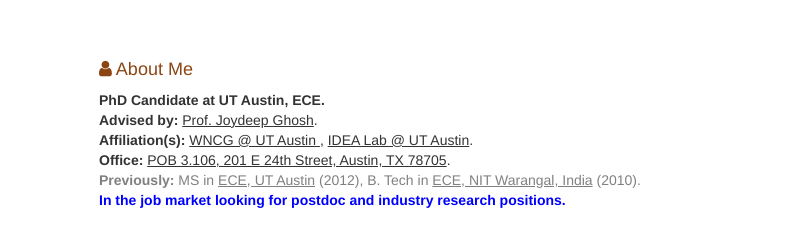
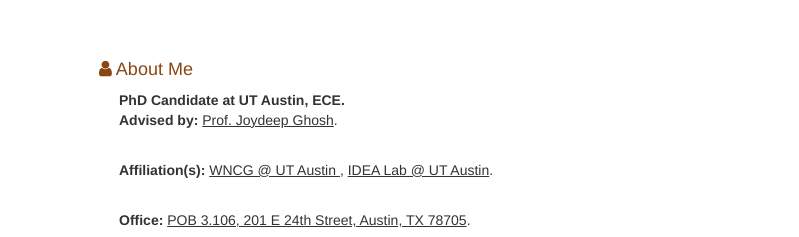
Before and after one commit to sgunasekar/sgunasekar.github.io, a plain HTML site: page index.html in a window 1280 px wide. Shown: the top 237 px of the page, 321-1120 px from the left. Drawn offline with nearby package versions, Linux system fonts and the light colour scheme.

Commit message:
Update index.html

```diff
--- a/index.html
+++ b/index.html
@@ -53,10 +53,12 @@
 
       <section>
 		<h4 style="color:#8B4513"> <i class="fa fa-user"></i> About Me</h4><p></p>
-		<b>PhD Candidate at UT Austin, ECE. </b>
+		<p></a><b>PhD Candidate at UT Austin, ECE. </b>
 		<br> <b>Advised by:</b>  <a href="http://www.ideal.ece.utexas.edu/ghosh/" target="_blank"> <u> Prof. Joydeep Ghosh</u></a>.
-		<br> <b>Affiliation(s):</b> <a href="https://wncg.org/" target="_blank"> <u> WNCG @ UT Austin </u>, <a href="http://www.ideal.ece.utexas.edu/" target="_blank"> <u> IDEA Lab @ UT Austin</u></a>.
-		<br> <b>Office:</b> <a href="https://goo.gl/maps/txRYW4S5wyE2" target="_blank"> <u> POB 3.106, 201 E 24th Street, Austin, TX 78705</u></a>.
+
+		<p></a><br> <b>Affiliation(s):</b> <a href="https://wncg.org/" target="_blank"> <u> WNCG @ UT Austin </u>, <a href="http://www.ideal.ece.utexas.edu/" target="_blank"> <u> IDEA Lab @ UT Austin</u></a>.
+
+		<p></a><br> <b>Office:</b> <a href="https://goo.gl/maps/txRYW4S5wyE2" target="_blank"> <u> POB 3.106, 201 E 24th Street, Austin, TX 78705</u></a>.
 
 		<div style="color:gray;">
 		<b>Previously:</b> MS in <a href="http://www.ece.utexas.edu" target="_blank"> <u>ECE, UT Austin</u></a> (2012),
```
